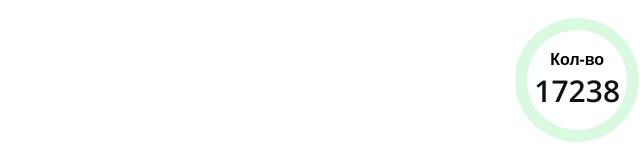
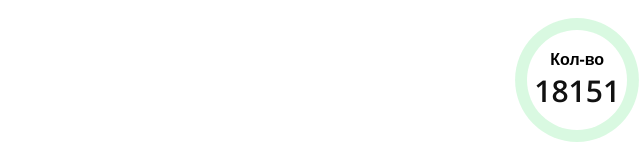
Before and after one commit to genady-solomykin/greatstars-usa, a plain HTML site: page index.html in a window 1280 px wide. Shown: the part 646-800 px from the top of the page, 640-1280 px from the left. Drawn offline with nearby package versions, Linux system fonts and the light colour scheme; a web font is replaced by a local one.

Commit message:
Update index.html

```diff
--- a/index.html
+++ b/index.html
@@ -29,7 +29,7 @@
 	<div class="counter">
 		<div class="counter-wrapper">
 			<strong>Кол-во</strong>
-			<span>17238</span>
+			<span>18151</span>
 		</div>
 	</div>
 
```
